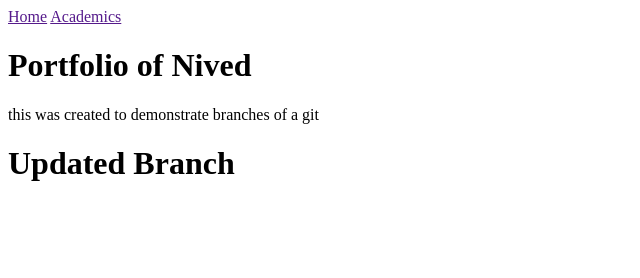
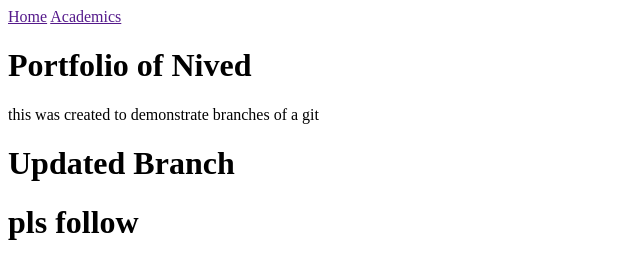
Before and after one commit to SynthesizedNived/PortfolioWebsite, a plain HTML site: page index.html in a window 1280 px wide. Shown: the whole page, without its empty margins (0-640 px from the left). Drawn offline with Linux system fonts and the light colour scheme.

Commit message:
added heading text

```diff
--- a/index.html
+++ b/index.html
@@ -14,6 +14,7 @@
     <h1>Portfolio of Nived</h1>
     <p>this was created to demonstrate branches of a git</p>
     <h1>Updated Branch</h1>
+    <h1>pls follow</h1>
 
 </body>
 </html>
```
